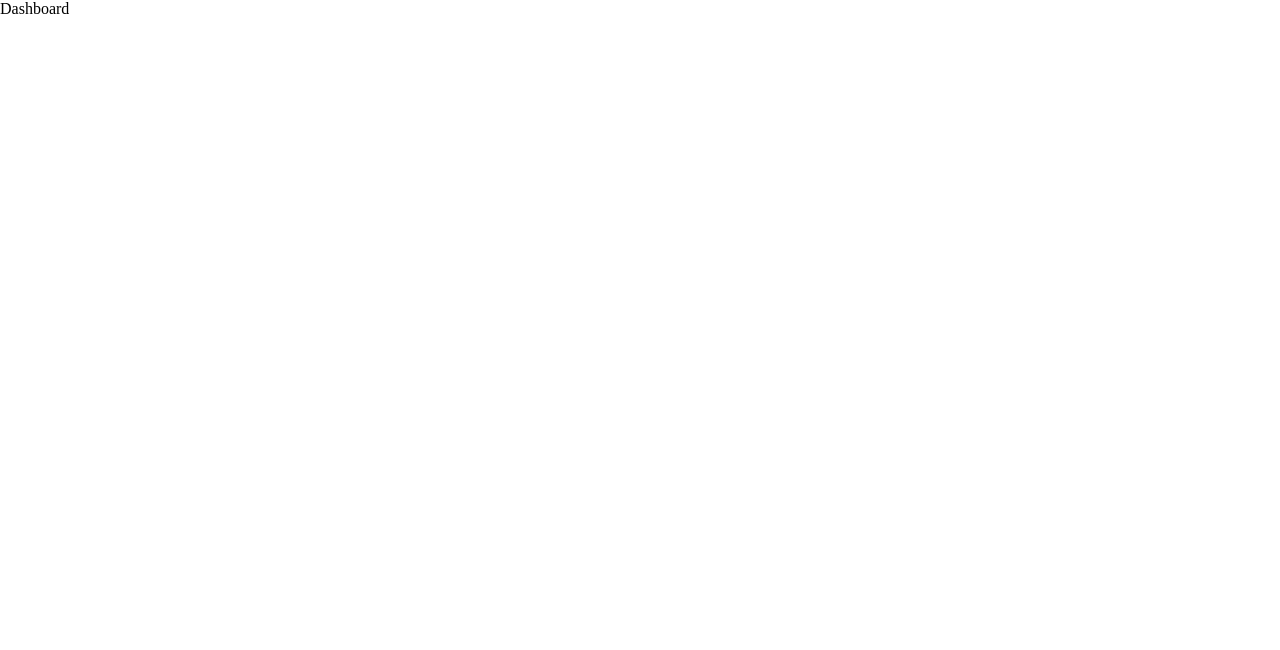
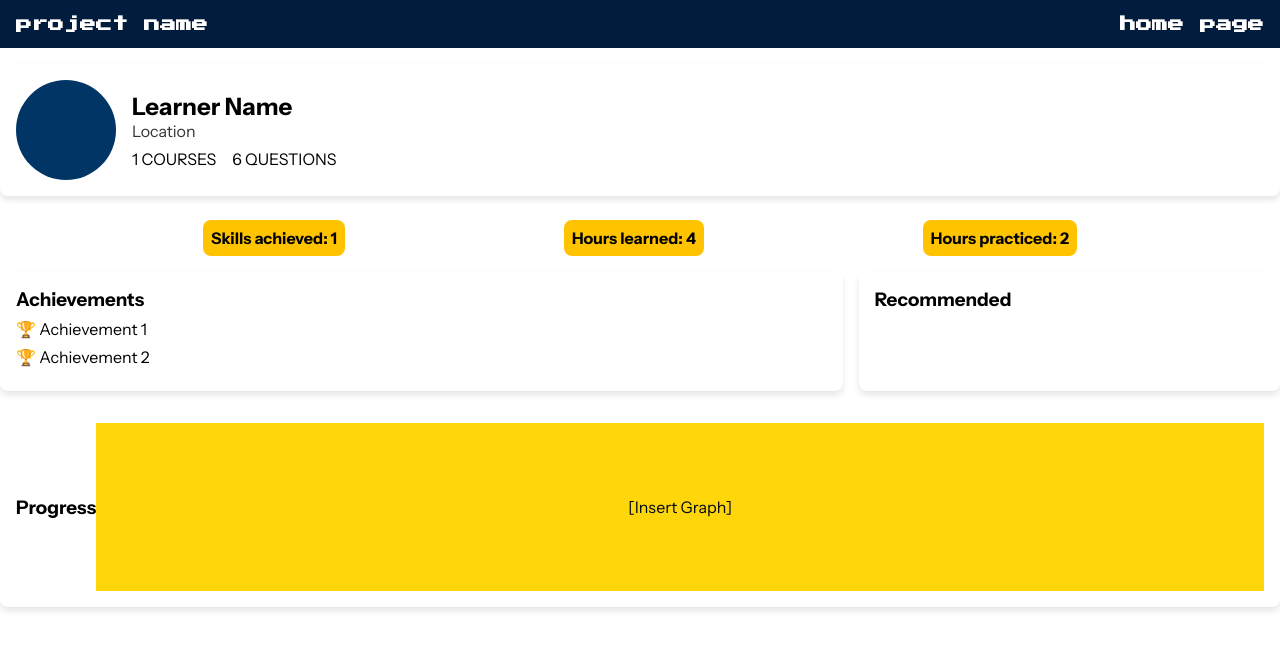
Before and after one commit to uditagowdety/Coding-Comm-Submission, a React (Vite) app in the folder frontend/: page /dashboard in a window 1280 px wide. Shown: the top 650 px of the page. Built offline with nearby package versions, Linux system fonts and the light colour scheme.

Commit message:
implement dashboard layout with profile, stats, achievements, and recommendations sections

```diff
--- a/frontend/src/components/Dashboard/Dashboard.jsx
+++ b/frontend/src/components/Dashboard/Dashboard.jsx
@@ -1,9 +1,52 @@
-import React from 'react'
+import React from "react";
+import { Link } from "react-router-dom";
+import "./Dashboard.css";
 
 const Dashboard = () => {
-  return (
-    <div>Dashboard</div>
-  )
-}
+    return (
+        <div className="dashboard-container">
+            <header className="dashboard-header">
+                <Link to="/" className="header-item">project name</Link>
+                <Link to="/home" className="header-item">home page</Link>
+            </header>
+            <main className="dashboard-main">
+                <section className="profile-section">
+                    <div className="profile-picture"></div>
+                    <div className="profile-info">
+                        <h2>Learner Name</h2>
+                        <p>Location</p>
+                        <div className="profile-stats">
+                            <div>
+                                <span>1</span> COURSES
+                            </div>
+                            <div>
+                                <span>6</span> QUESTIONS
+                            </div>
+                        </div>
+                    </div>
+                </section>
+                <section className="total-stats">
+                    <div className="total-stat-box">Skills achieved: 1</div>
+                    <div className="total-stat-box">Hours learned: 4</div>
+                    <div className="total-stat-box">Hours practiced: 2</div>
+                </section>
+                <section className="achievements-container">
+                    <h3>Achievements</h3>
+                    <ul>
+                        <li>🏆 Achievement 1</li>
+                        <li>🏆 Achievement 2</li>
+                    </ul>
+                </section>
+                <section className="recommendations-container">
+                    <h3>Recommended</h3>
+                </section>
+                <section className="chart-container">
+                    <h3>Progress</h3>
+                    <div className="chart-placeholder">[Insert Graph]</div>
+                </section>
+            </main>
+        </div>
+    );
+};
 
-export default Dashboard
+export default Dashboard;
--- a/frontend/src/components/Dashboard/dashboard.css
+++ b/frontend/src/components/Dashboard/dashboard.css
@@ -0,0 +1,151 @@
+/* Reset */
+* {
+    margin: 0;
+    padding: 0;
+    box-sizing: border-box;
+}
+
+/* Main Container */
+.dashboard-container {
+    font-family: var(--font-body);
+    background-color: var(--text-light);
+    min-height: 100vh;
+    /* padding: var(--padding-medium); */
+    display: flex;
+    flex-direction: column;
+}
+
+/* Header */
+.dashboard-header {
+    display: flex;
+    justify-content: space-between;
+    align-items: center;
+    padding: var(--padding-medium);
+    background-color: var(--dark-blue-2);
+    color: var(--text-light);
+    font-family: var(--font-heading);
+    font-size: 1.2rem;
+}
+
+.header-item {
+    color: var(--text-light);
+    text-decoration: none;
+}
+
+/* Main Layout */
+.dashboard-main {
+    display: grid;
+    grid-template-columns: 2fr 1fr;
+    grid-template-rows: auto auto 1fr;
+    gap: var(--padding-medium);
+    margin-top: var(--padding-medium);
+}
+
+/* Profile Section */
+.profile-section {
+    grid-column: 1 / span 2;
+    display: flex;
+    gap: var(--padding-medium);
+    padding: var(--padding-medium);
+    background-color: var(--text-light);
+    border-radius: var(--border-radius);
+    box-shadow: 0 4px 6px rgba(0, 0, 0, 0.1);
+    align-items: center;
+}
+
+.profile-picture {
+    width: 100px;
+    height: 100px;
+    border-radius: 50%;
+    background-color: var(--blue);
+}
+
+.profile-info h2 {
+    margin: 0;
+    font-size: 1.5rem;
+    font-weight: bold;
+}
+
+.profile-info p {
+    color: var(--text-dark);
+}
+
+.profile-stats {
+    display: flex;
+    gap: var(--padding-medium);
+    margin-top: var(--padding-small);
+    font-size: 1rem;
+}
+
+/* Total Stats */
+.total-stats {
+    grid-column: 1 / span 2;
+    display: flex;
+    justify-content: space-evenly;
+    gap: var(--padding-medium);
+    margin-top: var(--padding-small);
+}
+
+.total-stat-box {
+    padding: var(--padding-small);
+    background-color: var(--yellow-1);
+    border-radius: var(--border-radius);
+    text-align: center;
+    font-weight: bold;
+}
+
+/* Achievements */
+.achievements-container {
+    grid-column: 1 / 2;
+    padding: var(--padding-medium);
+    background-color: var(--text-light);
+    border-radius: var(--border-radius);
+    box-shadow: 0 4px 6px rgba(0, 0, 0, 0.1);
+}
+
+.achievements-container h3 {
+    margin-bottom: var(--padding-small);
+}
+
+.achievements-container ul {
+    list-style: none;
+    padding-left: 0;
+}
+
+.achievements-container li {
+    margin-bottom: var(--padding-small);
+    font-size: 1rem;
+}
+
+/* Recommendations */
+.recommendations-container {
+    grid-column: 2 / 3;
+    padding: var(--padding-medium);
+    background-color: var(--text-light);
+    border-radius: var(--border-radius);
+    box-shadow: 0 4px 6px rgba(0, 0, 0, 0.1);
+}
+
+/* Chart */
+.chart-container {
+    grid-column: 1 / span 2;
+    padding: var(--padding-medium);
+    background-color: var(--text-light);
+    border-radius: var(--border-radius);
+    box-shadow: 0 4px 6px rgba(0, 0, 0, 0.1);
+    display: flex;
+    justify-content: center;
+    align-items: center;
+    height: 200px;
+}
+
+.chart-placeholder {
+    width: 100%;
+    height: 100%;
+    background-color: var(--yellow-2);
+    display: flex;
+    justify-content: center;
+    align-items: center;
+    font-size: 1rem;
+    color: var(--dark-blue-1);
+}
```
